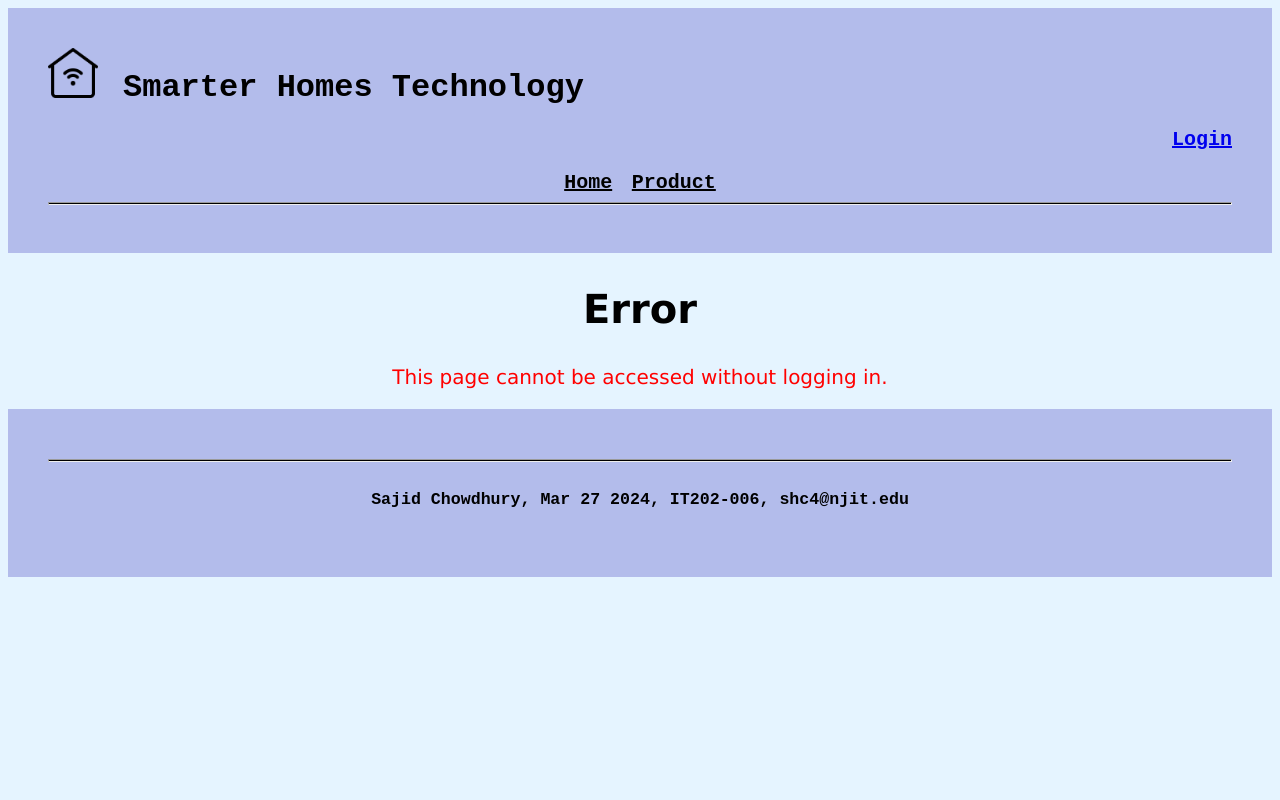
After one commit to sajidchowdhury1/IT202-shc4-Project, a PHP site: page /logout_error.php in a window 1280 px wide. The commit adds this page. Run offline with PHP 8.4, Linux system fonts and the light colour scheme.

Commit message:
Added an error page so when someone is not logged in and try to access a page they cannot access, it will bring them to that error page.

```diff
--- a/create_form.php
+++ b/create_form.php
@@ -17,6 +17,12 @@
     if(!isset($description)){ $description = '';}
     if(!isset($product_color)){ $product_color = '';}
     if(!isset($product_price)){ $product_price = '';}
+
+    session_start();
+    if($_SESSION['is_valid_admin'] != true){
+        include('logout_error.php');
+        exit();
+    }
 ?>
 
 <html>
--- /dev/null
+++ b/logout_error.php
@@ -0,0 +1,15 @@
+<html>
+    <head>
+        <title>Smarter Home || Page Error</title>
+        <link rel="stylesheet" href="smart_home.css"/>
+        <link rel="shortcut icon" href="images/homeicon.png">
+    </head>
+    <body>
+        <?php include('header.php');?>
+        <main id="logouterror">
+            <h2>Error</h2>
+            <p>This page cannot be accessed without logging in.</p>
+        </main>
+        <?php include('footer.php');?>
+    </body>
+</html>
--- a/product.php
+++ b/product.php
@@ -32,6 +32,11 @@
         <main class="product">
             <h2>Products</h2>
             <?php
+                session_start();
+                if($_SESSION['is_valid_admin'] != true){
+                    echo '<p style="font-weight: bold; font-size: 20px; text-align: left;">To delete items off of the database you have to be logged in</p>';
+                }
+
                 if(isset($product_message)){
                     echo '<p style="color: red; font-weight: bold; font-size: 15px; text-align: center;">' . $product_message . '</p>';
                 }
--- a/shipping_form.php
+++ b/shipping_form.php
@@ -15,6 +15,12 @@
     if(!isset($width)){ $width = ''; }
     if(!isset($height)){ $height = '';}
     if(!isset($total)){ $total = ''; }
+
+    session_start();
+    if($_SESSION['is_valid_admin'] != TRUE){
+        include('logout_error.php');
+        exit();
+    }
 
 ?>
 
--- a/smart_home.css
+++ b/smart_home.css
@@ -337,12 +337,13 @@ main.error p {
 /* login page and related items */
 
 header p {
-    text-align: center;
+    text-align: right;
     font-size: 20px;
 }
 
-header p:hover {
+header p:hover, header p:focus {
     font-style: italic;
+    color: white;
 }
 
 #loginpage h2 {
@@ -377,3 +378,19 @@ header p:hover {
     padding-right: 5px;
     font-size: 15px;
 }
+
+/* logout error page */
+#logouterror {
+    font-family: Verdana, Geneva, Tahoma, sans-serif;
+}
+
+#logouterror h2 {
+    text-align: center;
+    font-size: 40px;
+}
+
+#logouterror p {
+    text-align: center;
+    font-size: 20px;
+    color: red;
+}
```
